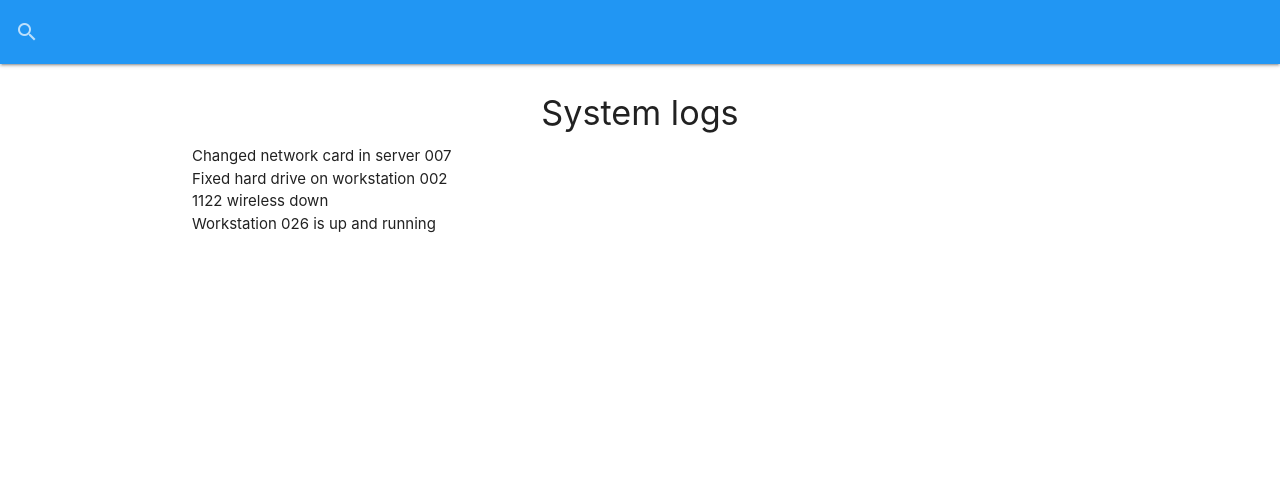
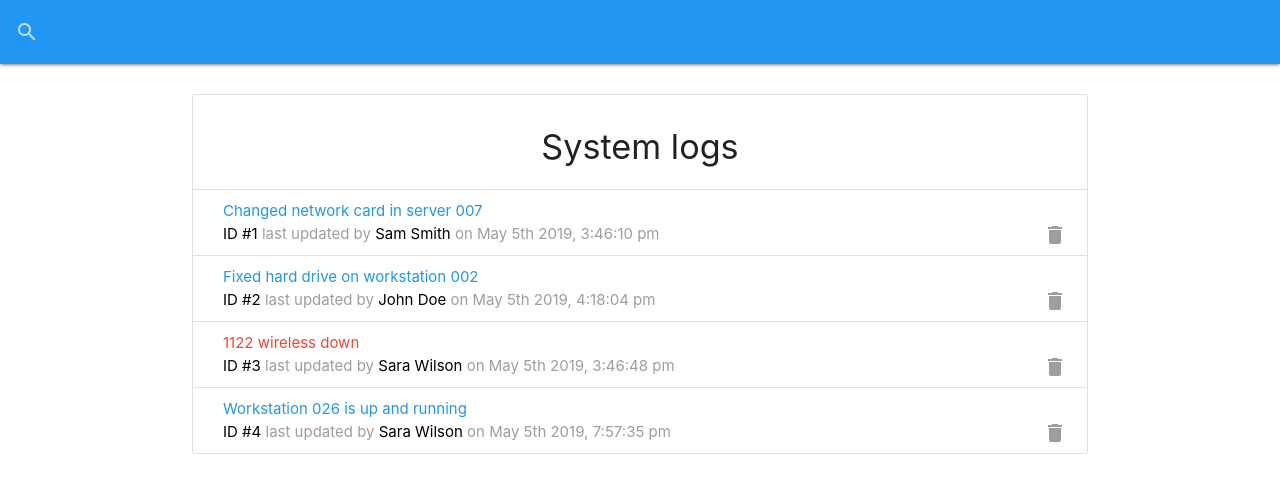
Before and after one commit to stanislavr/ITLogger, a React (Create React App) app in the folder it-logger/: page / in a window 1280 px wide. Shown: the top 492 px of the page. Built offline with nearby package versions, Linux system fonts and the light colour scheme; data requests are answered from the project's data file.

Commit message:
added LogItem and preloader components

```diff
--- a/it-logger/package.json
+++ b/it-logger/package.json
@@ -4,8 +4,10 @@
   "private": true,
   "dependencies": {
     "materialize-css": "^1.0.0",
+    "moment": "^2.24.0",
     "react": "^16.12.0",
     "react-dom": "^16.12.0",
+    "react-moment": "^0.9.6",
     "react-scripts": "3.2.0"
   },
   "scripts": {
--- /dev/null
+++ b/it-logger/src/components/layout/Preloader.js
@@ -0,0 +1,11 @@
+import React from "react";
+
+const Preloader = () => {
+  return (
+    <div className="progress blue lighten-4">
+      <div className="indeterminate blue"></div>
+    </div>
+  );
+};
+
+export default Preloader;
--- a/it-logger/src/components/logs/LogItem.js
+++ b/it-logger/src/components/logs/LogItem.js
@@ -0,0 +1,36 @@
+import React from "react";
+import Moment from "react-moment";
+import PropTypes from "prop-types";
+
+const LogItem = ({ log }) => {
+  return (
+    <li className="collection-item">
+      <div>
+        <a
+          href="#edit-log-modal"
+          className={`modal-trigger ${
+            log.attention ? "red-text" : "blue-text"
+          }`}
+        >
+          {log.message}
+        </a>
+        <br />
+        <span className="grey-text">
+          <span className="black-text">ID #{log.id}</span>
+          {" last updated by "}
+          <span className="black-text">{log.tech}</span> on{" "}
+          <Moment format="MMMM do YYYY, h:mm:ss a">{log.date}</Moment>
+        </span>
+        <a href="#!" className="secondary-content">
+          <i className="material-icons grey-text">delete</i>
+        </a>
+      </div>
+    </li>
+  );
+};
+
+LogItem.propTypes = {
+  log: PropTypes.object.isRequired
+};
+
+export default LogItem;
--- a/it-logger/src/components/logs/Logs.js
+++ b/it-logger/src/components/logs/Logs.js
@@ -1,4 +1,6 @@
 import React, { useState, useEffect } from "react";
+import LogItem from "./LogItem";
+import Preloader from "../layout/Preloader";
 
 const Logs = () => {
   const [logs, setLogs] = useState([]);
@@ -19,17 +21,17 @@
   };
 
   if (loading) {
-    return <h4>Loading...</h4>;
+    return <Preloader />;
   }
   return (
-    <ul className="colelction-with-header">
+    <ul className="collection with-header">
       <li className="collection-header">
         <h4 className="center">System logs</h4>
       </li>
       {!loading && logs.length === 0 ? (
         <p className="center">No logs to show...</p>
       ) : (
-        logs.map(log => <li>{log.message}</li>)
+        logs.map(log => <LogItem log={log} key={log.id} />)
       )}
     </ul>
   );
```
Also changed, not shown: 1 other file (tests, documents, lock files or other folders).
